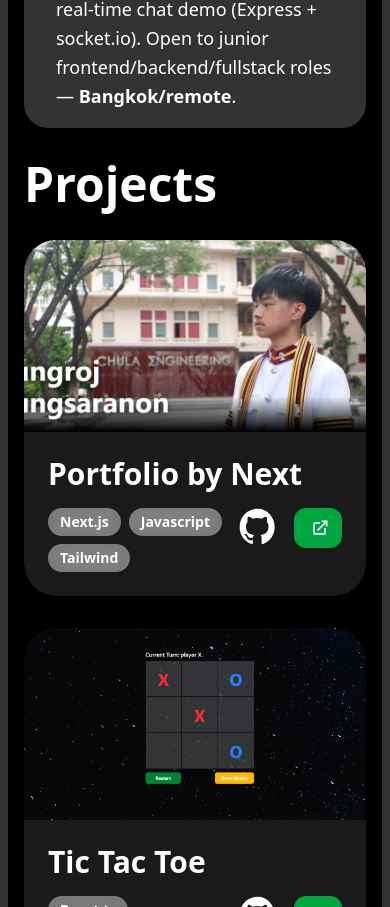
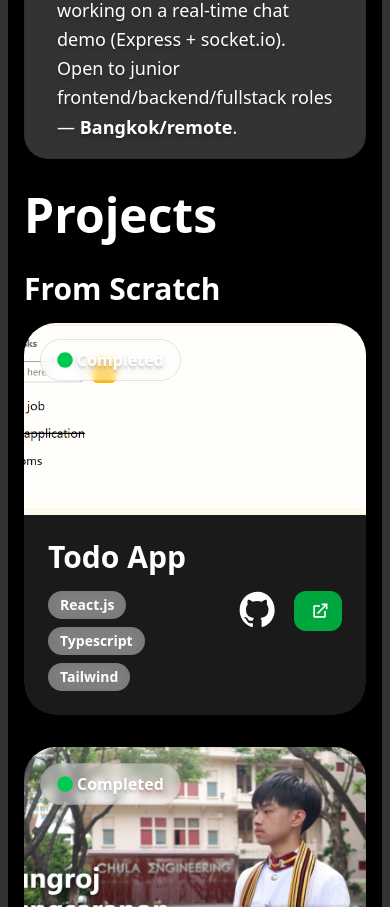
Before and after one commit to Imperator7/portfolio-next, a Next.js app: page / in a window 390 px wide. Shown: the part 1093-2000 px from the top of the page. Built offline with nearby package versions, Linux system fonts and the light colour scheme.

Commit message:
chore(polish): add new projects and mini polish on ui

```diff
--- a/app/globals.css
+++ b/app/globals.css
@@ -2,6 +2,7 @@
 
 html {
   scroll-behavior: smooth;
+  color: white;
 }
 
 @layer components {
@@ -10,7 +11,7 @@ html {
   }
 
   .secondary-topic-text {
-    @apply text-3xl font-semibold mb-4;
+    @apply text-3xl font-semibold mb-4 md:mb-8;
   }
 
   .btn {
@@ -18,6 +19,6 @@ html {
   }
 
   .liquid-glass {
-    @apply relative px-4 py-1 rounded-3xl bg-white/20 backdrop-blur-[0px];
+    @apply relative px-4 py-1 rounded-3xl bg-white/20 backdrop-blur-[4px] text-shadow-lg border border-black/10;
   }
 }
--- a/app/page.tsx
+++ b/app/page.tsx
@@ -36,7 +36,12 @@ export default function Home() {
       id={'top'}
     >
       <RightNavbar navList={navList} scrolled={scrolled} />
-      <section className=" bg-black backdrop-blur-2xl rounded-3xl overflow-hidden pb-12">
+      <main
+        className={[
+          'flex flex-col',
+          'bg-black backdrop-blur-2xl rounded-3xl overflow-hidden pb-12',
+        ].join(' ')}
+      >
         <LandingProfile navList={navList}></LandingProfile>
         <div id="About me">
           <AboutMe />
@@ -50,7 +55,7 @@ export default function Home() {
         <h3 id="Contacts">
           <Contact />
         </h3>
-      </section>
+      </main>
     </div>
   )
 }
--- a/components/Project.jsx
+++ b/components/Project.jsx
@@ -1,7 +1,7 @@
 'use client'
 
+import ProjectStatusBar from './ProjectStatusBar'
 import Image from 'next/image'
-import Link from 'next/link'
 import GithubIcon from './icons/GithubIcon'
 import ExternalLinkIcon from './icons/ExternalLinkIcon'
 
@@ -13,6 +13,7 @@ export default function Project({
   link,
   github,
   type,
+  stage,
 }) {
   return (
     <div className="relative w-full max-w-2xl rounded-4xl bg-gray backdrop-blur-sm overflow-hidden">
@@ -24,6 +25,7 @@ export default function Project({
           quality={90}
           className="object-cover scale-105"
         />
+        <ProjectStatusBar stage={stage} />
       </div>
 
       <div className="relative rounded-b-4xl h-fit max-h-50 p-6 text-white bg-white/10 backdrop-blur-3xl">
--- /dev/null
+++ b/components/ProjectStatusBar.jsx
@@ -0,0 +1,17 @@
+import { FaCircle } from 'react-icons/fa'
+
+const ProjectStatusBar = ({ stage }) => {
+  return (
+    <div className="absolute flex items-center gap-1 liquid-glass bg-white/40 left-4 top-4 py-2 px-4 font-semibold rounded-full">
+      <span>
+        {stage === 'Completed' ? (
+          <FaCircle className="text-green-500" />
+        ) : (
+          <FaCircle className="animate-pulse text-yellow-400" />
+        )}
+      </span>
+      <span>{stage}</span>
+    </div>
+  )
+}
+export default ProjectStatusBar
--- a/components/TechStack.jsx
+++ b/components/TechStack.jsx
@@ -13,6 +13,11 @@ import {
   SiPrisma,
   SiGithubactions,
   SiDocker,
+  SiZod,
+  SiTailwindcss,
+  SiFigma,
+  SiReactquery,
+  SiMockserviceworker,
 } from 'react-icons/si'
 
 const icons = {
@@ -30,6 +35,11 @@ const icons = {
   prisma: SiPrisma,
   githubactions: SiGithubactions,
   docker: SiDocker,
+  zod: SiZod,
+  tailwind: SiTailwindcss,
+  figma: SiFigma,
+  'react query': SiReactquery,
+  msw: SiMockserviceworker,
 }
 
 const brandColor = {
@@ -47,6 +57,11 @@ const brandColor = {
   prisma: 'text-slate-300',
   githubactions: 'text-blue-500',
   docker: 'text-blue-500',
+  zod: 'text-sky-800',
+  tailwind: 'text-cyan-400',
+  figma: 'text-white',
+  'react query': 'text-rose-600',
+  msw: 'text-orange-600',
 }
 
 const aliases = {
@@ -54,13 +69,7 @@ const aliases = {
   'github action': 'githubactions',
 }
 
-const getAlias = (stack) => {
-  const alias = aliases[stack]
-  if (alias) {
-    return alias
-  }
-  return stack
-}
+const getAlias = (stack) => aliases[stack] || stack
 
 const TechStack = ({ tech }) => {
   const alias = getAlias(tech)
@@ -68,9 +77,11 @@ const TechStack = ({ tech }) => {
   const color = brandColor[alias]
 
   return (
-    <li className="flex flex-col px-8 pt-8 pb-4 items-center liquid-glass bg-white/10 backdrop-blur-xs lg:mr-8">
+    <li className="flex flex-col px-8 pt-8 pb-4 items-center liquid-glass bg-white/20 backdrop-blur-xs ">
       <Icon aria-hidden className={`${color}`} size={60} />
-      <span className="font-semibold text-2xl text-nowrap my-4">{tech}</span>
+      <span className="font-semibold text-2xl text-nowrap my-4 text-white">
+        {tech[0].toUpperCase() + tech.slice(1)}
+      </span>
     </li>
   )
 }
--- a/layout/Navbar/NavLink.jsx
+++ b/layout/Navbar/NavLink.jsx
@@ -1,21 +1,21 @@
 import ResumeDownload from '@/components/ResumeDownload'
 
 const NavLink = ({ nav, link = nav, position = 'right' }) => {
+  if (nav === 'Download Resume') {
+    return <ResumeDownload position={position} />
+  }
+
   return (
     <>
-      {nav !== 'Download Resume' ? (
       <a
         href={`#${link}`}
         className={[
-            'liquid-glass pointer-events-auto hover:scale-140 text-xl font-bold transition-all duration-75 drop-shadow-[0_4px_14px_rgba(0,0,0,0.6)] text-nowrap',
+          'liquid-glass pointer-events-auto hover:scale-140 hover:bg-rose-800 text-xl font-bold transition-all duration-75 drop-shadow-[0_4px_14px_rgba(0,0,0,0.6)] text-nowrap',
           'invisible lg:visible',
         ].join(' ')}
       >
         {nav}
       </a>
-      ) : (
-        <ResumeDownload position={position} />
-      )}
     </>
   )
 }
--- a/layout/Navbar/RightNavbar.jsx
+++ b/layout/Navbar/RightNavbar.jsx
@@ -6,7 +6,7 @@ export default function RightNavbar({ navList, scrolled }) {
     <div
       className={[
         'fixed pointer-events-none right-8 z-50 text-white flex flex-col justify-around items-end h-full',
-        'transition-transform duration-300',
+        'transition-transform duration-400',
         scrolled ? '' : 'translate-x-100',
       ].join(' ')}
     >
--- a/layout/Projects.jsx
+++ b/layout/Projects.jsx
@@ -5,19 +5,40 @@ import Project from '../components/Project'
 
 const projects = [
   {
+    name: 'Todo App',
+    img: 'picture/todo-app.png',
+    description: 'portfolio built with Next.js',
+    type: 'From Scratch',
+    stack: ['React.js', 'Typescript', 'Tailwind', 'React Query', 'Zod', 'MSW'],
+    link: 'https://todolist-frontend-sand.vercel.app/',
+    github: 'https://github.com/Imperator7/todolist-frontend',
+    stage: 'Completed',
+  },
+  {
+    name: 'Space Tourism',
+    img: 'picture/space-tourism.png',
+    description: 'Responsive website (mobile/tablet/desktop) for space tourism',
+    type: 'Figma to Code',
+    stack: ['Next.js', 'Typescript', 'Tailwind', 'responsive', 'Figma'],
+    link: 'https://space-tour-figma-based.vercel.app/',
+    github: 'https://github.com/Imperator7/space-tour-figma-based',
+    stage: 'In Development',
+  },
+  {
     name: 'Portfolio by Next',
     img: 'picture/portfolio.png',
     description: 'portfolio built with Next.js',
-    type: 'scratch',
+    type: 'From Scratch',
     stack: ['Next.js', 'Javascript', 'Tailwind'],
     link: 'https://rungroj-portfolio.vercel.app/',
     github: 'https://github.com/Imperator7/portfolio-next',
+    stage: 'Completed',
   },
   {
     name: 'Tic Tac Toe',
     img: 'picture/tictactoe.png',
     description: 'tictactoe game',
-    type: 'scratch',
+    type: 'From Scratch',
     stack: [
       'React.ts',
       'Typescript',
@@ -27,18 +48,50 @@ const projects = [
     ],
     link: 'https://tictactoe-from-react-docs.vercel.app/',
     github: 'https://github.com/Imperator7/tictactoe-from-react-docs',
+    stage: 'Completed',
   },
 ]
 
+const ProjectsSectionByType = ({ type, projects }) => {
+  return (
+    <div>
+      <h3 className="secondary-topic-text">{type}</h3>
+      <div className="flex  flex-row gap-y-8 flex-wrap gap-x-8">
+        {projects.map(
+          (project) =>
+            project.type === type && <Project {...project} key={project.name} />
+        )}
+      </div>
+    </div>
+  )
+}
+
 const Projects = () => {
+  const fromScratchProjects = {
+    type: 'From Scratch',
+    projects: projects.filter((p) => p.type === 'From Scratch'),
+  }
+  const figmaToCodeProjects = {
+    type: 'Figma to Code',
+    projects: projects.filter((p) => p.type === 'Figma to Code'),
+  }
   return (
     <Section>
       <div>
         <h2 className="topic-text">Projects</h2>
-        <div className="flex flex-wrap gap-x-8 gap-y-8">
-          {projects.map((project) => (
-            <Project {...project} key={project.name} />
-          ))}
+        <div className="flex flex-col gap-y-8">
+          {
+            <ProjectsSectionByType
+              type={fromScratchProjects.type}
+              projects={fromScratchProjects.projects}
+            />
+          }
+          {
+            <ProjectsSectionByType
+              type={figmaToCodeProjects.type}
+              projects={figmaToCodeProjects.projects}
+            />
+          }
         </div>
       </div>
     </Section>
--- a/layout/Stack.jsx
+++ b/layout/Stack.jsx
@@ -1,34 +1,79 @@
-import Section from '@/components/Section'
 import TechStack from '@/components/TechStack'
 
+const stacks = [
+  { name: 'react', role: 'frontend', description: 'UI library' },
+  { name: 'next', role: 'frontend', description: 'React framework' },
+  {
+    name: 'javascript',
+    role: 'languages',
+    description: 'Programming language',
+  },
+  { name: 'typescript', role: 'languages', description: 'Typed JavaScript' },
+  { name: 'node', role: 'backend', description: 'JS runtime' },
+  { name: 'express', role: 'backend', description: 'API framework' },
+  { name: 'jwt', role: 'backend', description: 'Auth token' },
+  { name: 'pug', role: 'backend', description: 'Template engine' },
+  { name: 'mongodb', role: 'database', description: 'NoSQL database' },
+  { name: 'postgres', role: 'database', description: 'SQL database' },
+  { name: 'mongoose', role: 'database', description: 'MongoDB ORM' },
+  { name: 'prisma', role: 'database', description: 'Type-safe ORM' },
+  { name: 'github action', role: 'devops', description: 'CI/CD workflow' },
+  { name: 'docker', role: 'devops', description: 'App container' },
+  { name: 'zod', role: 'tools', description: 'Schema validator' },
+  { name: 'tailwind', role: 'frontend', description: 'CSS framework' },
+  { name: 'figma', role: 'frontend', description: 'Design tool' },
+  { name: 'react query', role: 'tools', description: 'Data fetching' },
+  { name: 'msw', role: 'tools', description: 'API mocking' },
+]
+
+const ROLE_TITLES = {
+  frontend: 'Frontend',
+  backend: 'Backend',
+  languages: 'Languages',
+  database: 'Database',
+  devops: 'DevOps',
+  tools: 'Tools',
+}
+
+const ROLE_ORDER = [
+  'frontend',
+  'backend',
+  'languages',
+  'database',
+  'devops',
+  'tools',
+]
+
+const groupByRole = (items) =>
+  items.reduce((acc, item) => {
+    acc[item.role] ||= []
+    acc[item.role].push(item)
+    return acc
+  }, {})
+
 const Stack = () => {
-  const stacks = [
-    'react',
-    'next',
-    'javascript',
-    'typescript',
-    'node',
-    'express',
-    'jwt',
-    'pug',
-    'mongodb',
-    'postgres',
-    'mongoose',
-    'prisma',
-    'github action',
-    'docker',
-  ]
+  const grouped = groupByRole(stacks)
+
   return (
-    <Section>
-      <div className="relative flex flex-col">
-        <h2 className="topic-text">Tech Stack</h2>
-        <ul className="relative grid grid-cols-[repeat(auto-fit,minmax(10rem,1fr))] lg:grid-cols-[repeat(auto-fit,minmax(15rem,1fr))] min-w-[80vw] justify-start max-w-[90vw] lg:max-w-[80vw] gap-x-4 md:gap-x-8 gap-y-4 lg:gap-y-8">
-          {stacks.map((tech) => (
-            <TechStack tech={tech} key={tech} />
-          ))}
-        </ul>
-      </div>
-    </Section>
+    <section className="space-y-10 px-8">
+      <h2 className="topic-text">Tech Stack</h2>
+      {ROLE_ORDER.map((role) => {
+        const items = grouped[role] || []
+
+        return (
+          <section key={role}>
+            <h2 className="text-3xl font-bold mb-4 text-white">
+              {ROLE_TITLES[role]}
+            </h2>
+            <ul className="grid grid-cols-2 sm:grid-cols-3 md:grid-cols-4 lg:grid-cols-6 gap-2">
+              {items.map((s) => (
+                <TechStack key={s.name} tech={s.name} />
+              ))}
+            </ul>
+          </section>
+        )
+      })}
+    </section>
   )
 }
 export default Stack
```
Also changed, not shown: public/picture/todo-app.png (added). Lines whose indentation alone changed are shown as unchanged.
